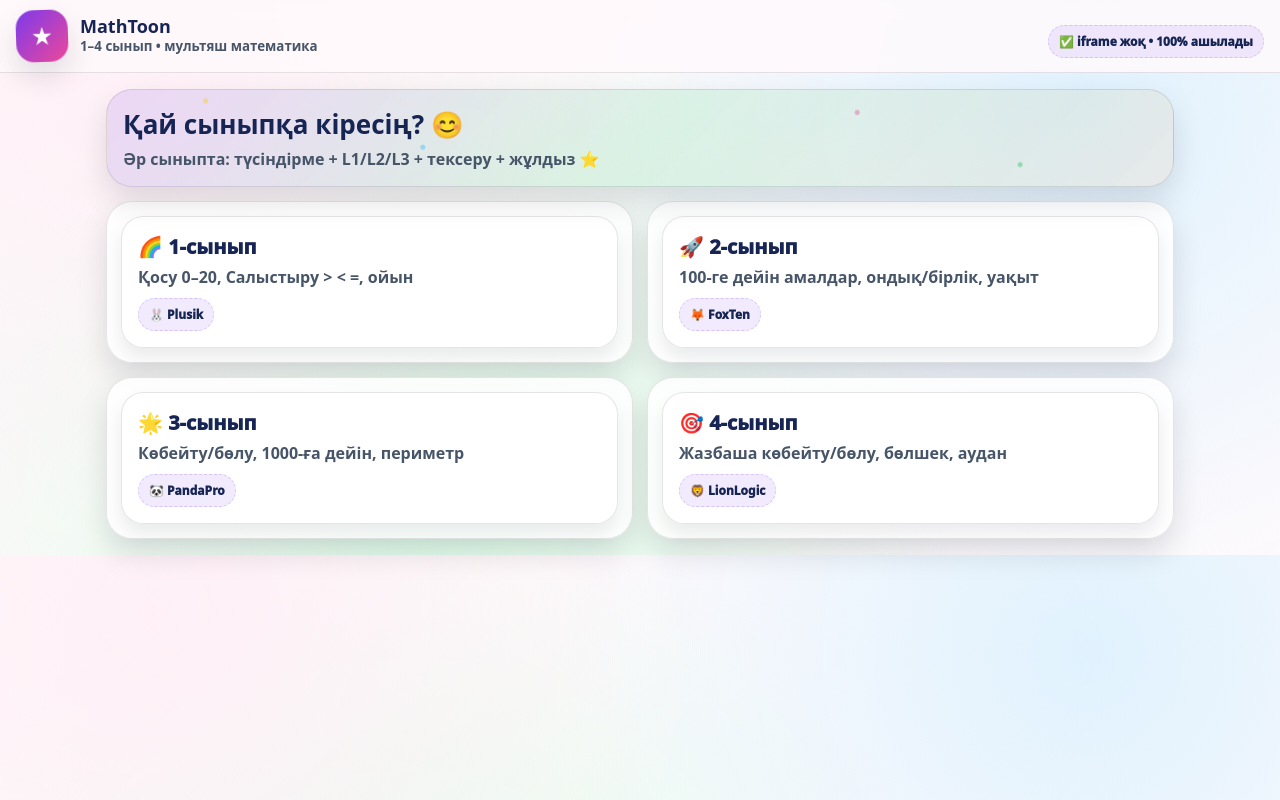
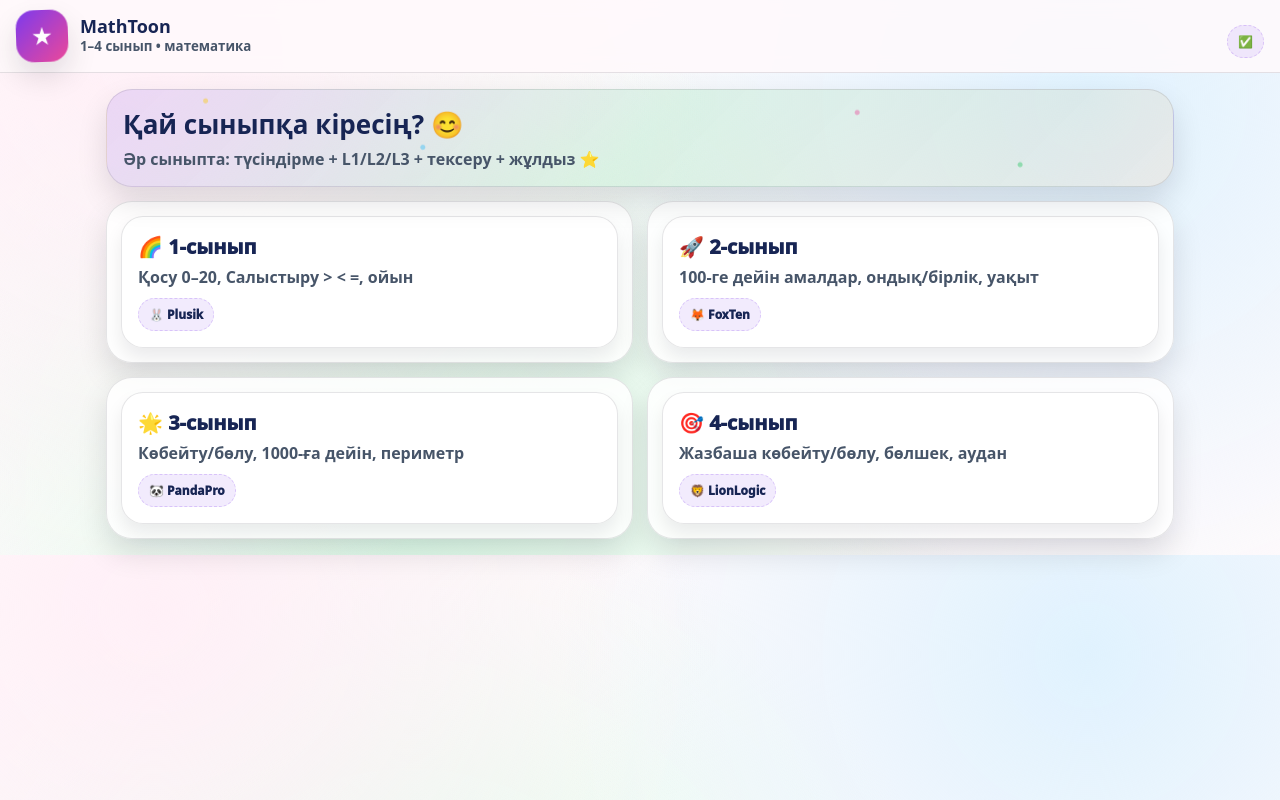
Before and after one commit to iouiouuoity-maker/mathtooon, a plain HTML site: page index.html in a window 1280 px wide. Drawn offline with Linux system fonts and the light colour scheme.

Commit message:
Update index.html

```diff
--- a/index.html
+++ b/index.html
@@ -45,9 +45,9 @@ background:rgba(124,58,237,.10);font-size:12px;font-weight:1000}
 <div class="header">
   <div class="brand">
     <div class="logo"></div>
-    <div><h1>MathToon</h1><small>1–4 сынып • мультяш математика</small></div>
+    <div><h1>MathToon</h1><small>1–4 сынып •  математика</small></div>
   </div>
-  <div class="badge">✅ iframe жоқ • 100% ашылады</div>
+  <div class="badge">✅ </div>
 </div>
 
 <div class="container">
```
